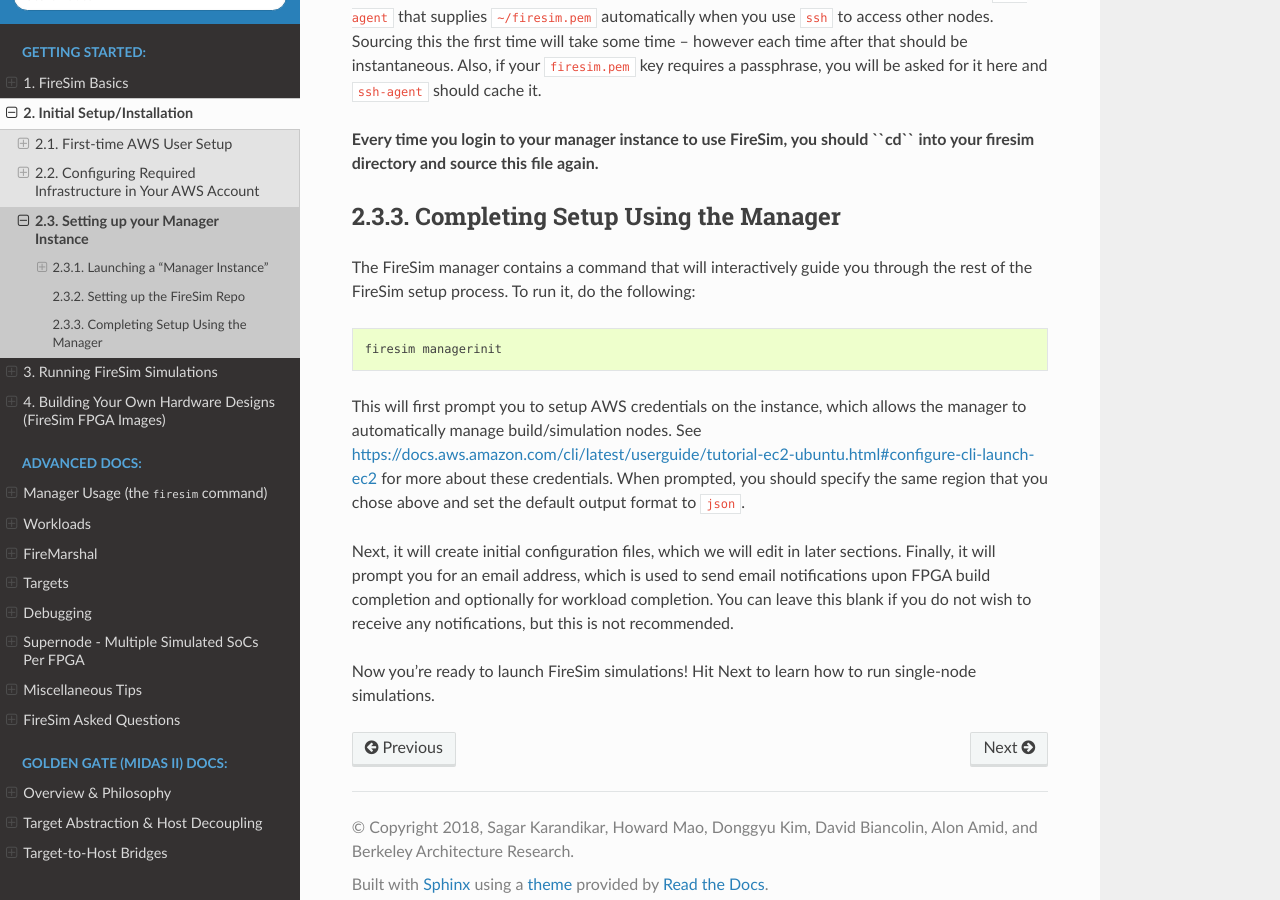
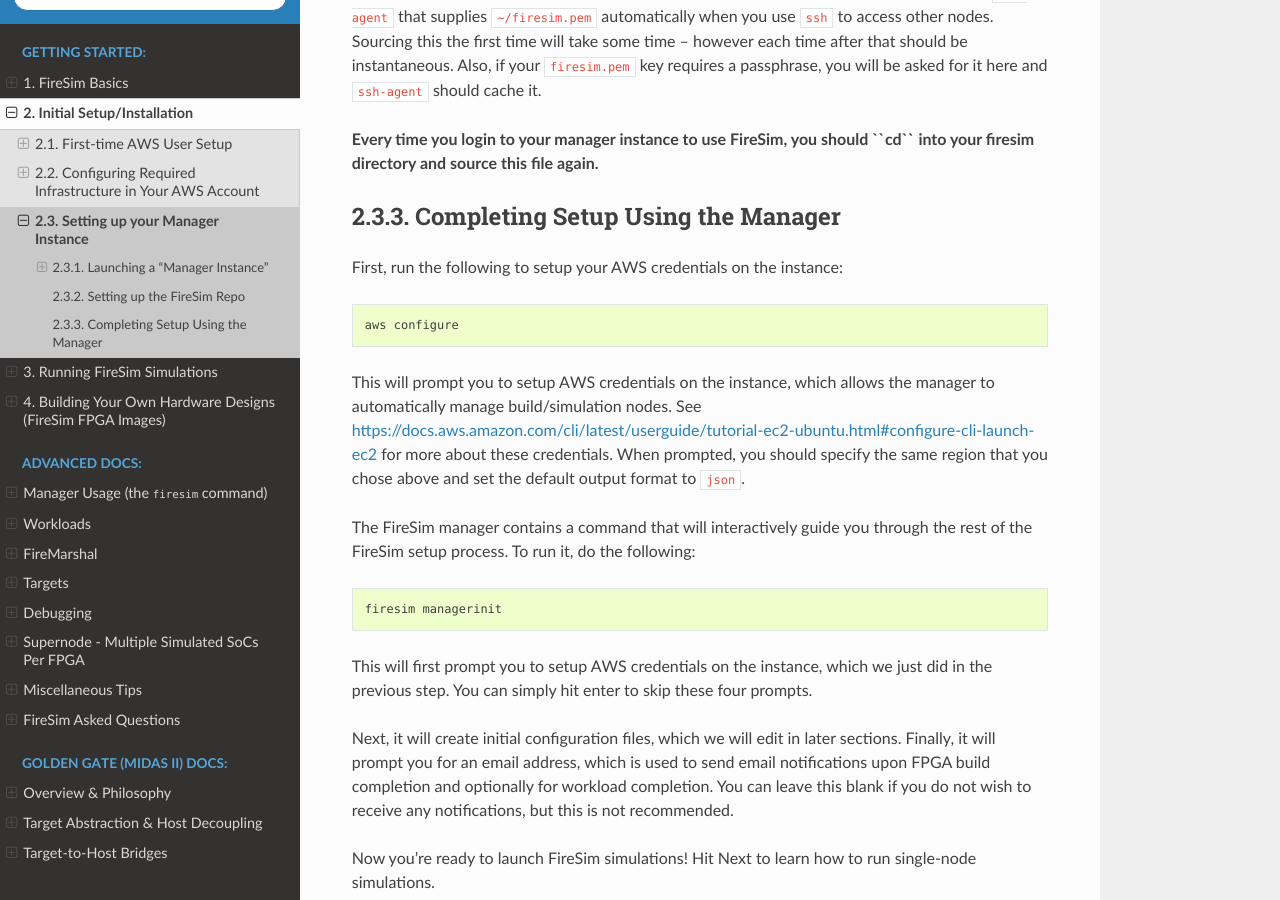
Before and after one commit to firesim/firesim, a Sphinx documentation site: the page built from docs/Initial-Setup/Setting-up-your-Manager-Instance.rst, in a window 1280 px wide and 900 px high, scrolled down 2276 px. Built offline with Sphinx 7.4.7 and the Read the Docs theme 2.0.0, drawn with Linux system fonts in a browser that asks for light colours.

Commit message:
Temp Hotfix for managerinit problem

```diff
--- a/docs/Initial-Setup/Setting-up-your-Manager-Instance.rst
+++ b/docs/Initial-Setup/Setting-up-your-Manager-Instance.rst
@@ -121,6 +121,19 @@
 Completing Setup Using the Manager
 ----------------------------------
 
+First, run the following to setup your AWS credentials on the instance:
+
+::
+
+    aws configure
+
+
+This will prompt you to setup AWS credentials on the instance, which allows
+the manager to automatically manage build/simulation nodes. See
+https://docs.aws.amazon.com/cli/latest/userguide/tutorial-ec2-ubuntu.html#configure-cli-launch-ec2
+for more about these credentials. When prompted, you should specify the same
+region that you chose above and set the default output format to ``json``.
+
 The FireSim manager contains a command that will interactively guide you
 through the rest of the FireSim setup process. To run it, do the following:
 
@@ -128,11 +141,7 @@
 
     firesim managerinit
 
-This will first prompt you to setup AWS credentials on the instance, which allows
-the manager to automatically manage build/simulation nodes. See
-https://docs.aws.amazon.com/cli/latest/userguide/tutorial-ec2-ubuntu.html#configure-cli-launch-ec2
-for more about these credentials. When prompted, you should specify the same
-region that you chose above and set the default output format to ``json``.
+This will first prompt you to setup AWS credentials on the instance, which we just did in the previous step. You can simply hit enter to skip these four prompts.
 
 Next, it will create initial configuration files, which we will edit in later
 sections. Finally, it will prompt you for an email address, which is used to
```
